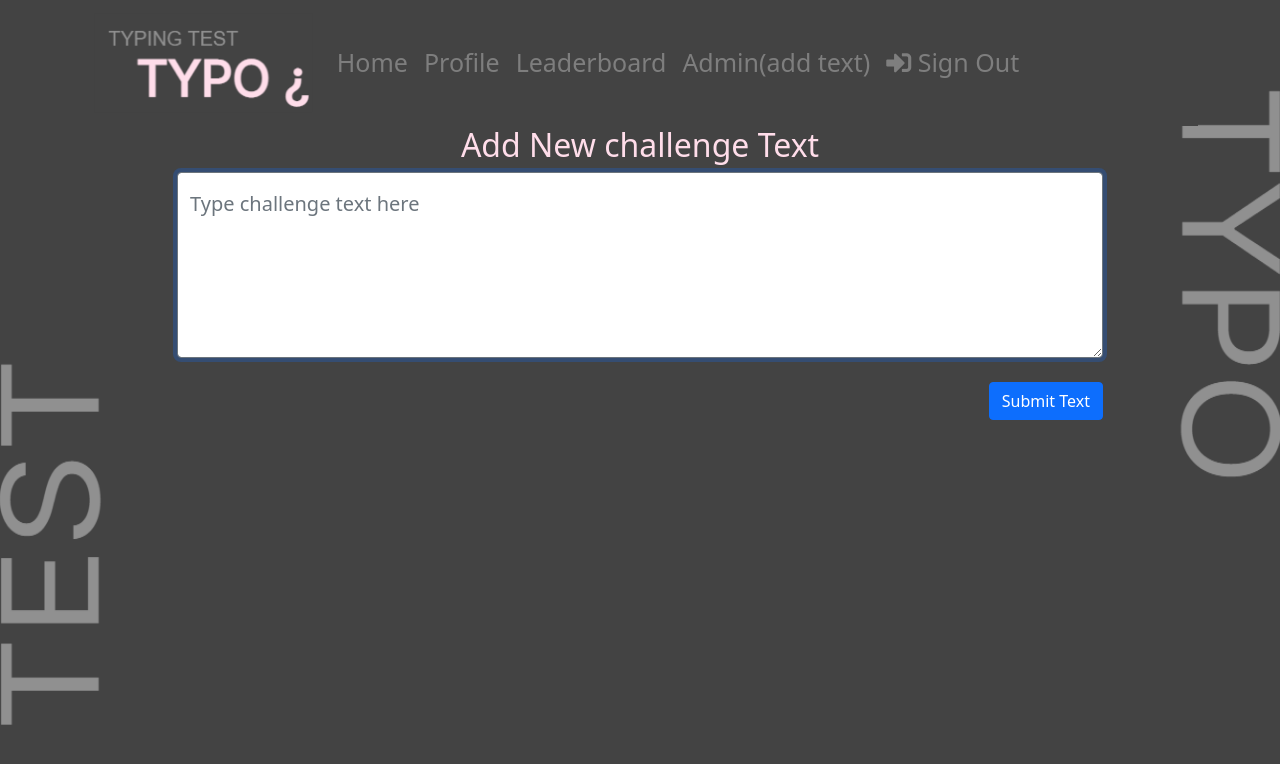
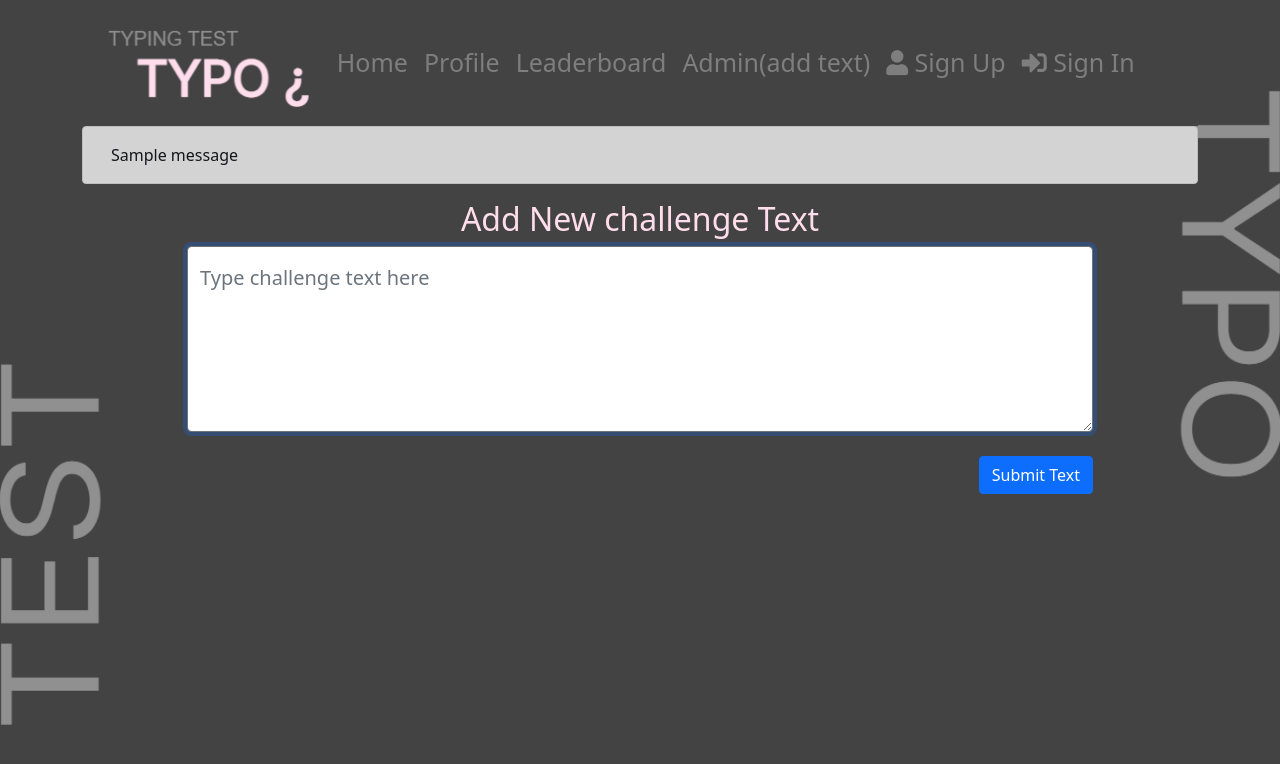
Before and after one commit to Joe-0/TYPO, a Flask app: page /add_challenge_text in a window 1280 px wide. Shown: the top 764 px of the page. Run offline with Flask 2, Linux system fonts and the light colour scheme; one stand-in notice (Sample message) is shown; some libraries are stand-ins or nearby versions.

Commit message:
added some more texts to the csv file. added alerts in adding nex texts and make a subtemplate for that aswell

```diff
--- a/challenge_one.csv
+++ b/challenge_one.csv
@@ -2,3 +2,7 @@
 1,Pride & Prejudice 1,Vanity and pride are different things though the words are often used synonymously. A person may be proud without being vain. Pride relates more to our opinion of ourselves vanity to what we would have others think of us.
 2,Pride & Prejudice 2,There are few people whom I really love and still fewer of whom I think well. The more I see of the world the more am I dissatisfied with it; and every day confirms my belief of the inconsistency of all human characters and of the little dependence that can be placed on the appearance of merit or sense.
 3,Pride & Prejudice 3,There is I believe in every disposition a tendency to some particular evil—a natural defect which not even the best education can overcome.
+4, Random, Please remember do not take life too seriously. You will never get out of it alive. If you feel down like the world is not listening and you feel like crying just remember there is someone out there struggling to pull a push to open door.
+5, Random, Tiny poison dart frogs may be only one inch long but they pack a powerful punch of poison. Weighing less than an ounce these frogs are considered one of Earth's most toxic species.Sedimentary rocks are formed at the surface of the Earth. They are layered accumulations of sediments. If a layer of sediment is buried beneath overlying rock the layer becomes compacted and may form a layer of sedimentary rock. I like chocolate milk.
+6, Random,The asteroid that ended the dinosaurs was technically the highest ratio of killing birds to one stone in Earth's history. A different version of you exists in the minds of everyone who knows you. Once we have self-driving cars wipers will no longer be essential because the car doesn't need a clean windshield to drive. Only humans do. Every word in every language started out as gibberish until one person convinced enough people what they said was a real word. Oreos are overrated
+7, Random,hi i am john and this is a random text with no periods or capitals or commas this is just simply a random text with no hard words that many find challenging to type in due to the unusual order of the letters so i thought id just keep it easy thought thought thought thought thats a easy word to type depending on youre your highest WPM rank
--- a/templates/addtext.html
+++ b/templates/addtext.html
@@ -1,67 +1,10 @@
-<!doctype html>
-<html lang="en">
-
-<head>
-    <!-- Required meta tags -->
-    <meta charset="utf-8">
-    <meta name="viewport" content="width=device-width, initial-scale=1">
-
-    <link rel="stylesheet" href="/static/style/style.css">
-    <!-- Bootstrap CSS -->
-    <link href="https://cdn.jsdelivr.net/npm/bootstrap@5.1.2/dist/css/bootstrap.min.css" rel="stylesheet"
-          integrity="sha384-uWxY/CJNBR+1zjPWmfnSnVxwRheevXITnMqoEIeG1LJrdI0GlVs/9cVSyPYXdcSF" crossorigin="anonymous">
-
-    <!-- <link rel="stylesheet" href="main.css"> do we need this? idk-->
-    <link rel="stylesheet" href="https://use.fontawesome.com/releases/v5.5.0/css/all.css"
-          integrity="sha384-B4dIYHKNBt8Bc12p+WXckhzcICo0wtJAoU8YZTY5qE0Id1GSseTk6S+L3BlXeVIU" crossorigin="anonymous">
-    <link href='https://fonts.googleapis.com/css?family=Raleway' rel='stylesheet'>
-    <link href='https://fonts.googleapis.com/css?family=Open Sans' rel='stylesheet'>
-
-    <title>Typo ¿</title>
-
-</head>
-
-<body style="background-image: url('/static/img/typobackground.PNG'); background-repeat: no-repeat; background-attachment: fixed;  background-size: 100% 100%; ">
-
-
-<div class="container">
-
-    <nav class="navbar navbar-expand-lg navbar-light ">
-        <div class="container-fluid">
-            <a class="navbar-brand" href="#"><img src="/static/img/typo%20logo.png" alt="Typo Logo" height="100"></a>
-            <button class="bg-warning navbar-toggler" type="button" data-bs-toggle="collapse"
-                    data-bs-target="#navbarSupportedContent" aria-controls="navbarSupportedContent"
-                    aria-expanded="false" aria-label="Toggle navigation">
-                <span class="navbar-toggler-icon"></span>
-            </button>
-            <div class="collapse navbar-collapse" id="navbarSupportedContent">
-                <ul class="navbar-nav">
-                    <li class="nav-item active">
-                        <a class="navitm" href="{{ url_for('show_index') }}">Home</a>
-                    </li>
-                    <li class="nav-item">
-                        <a class="navitm" href="{{ url_for('show_index') }}">Profile</a>
-                    </li>
-                    <li class="nav-item">
-                        <a class="navitm" href="{{ url_for('leaderBoard') }}">Leaderboard</a>
-                    </li>
-                    <!-- This is just for testing the add challenge text functionality since login doesn't work yet -->
-                    <li class="nav-item">
-                        <a class="navitm" href="{{ url_for('add_text') }}">Admin(add text)</a>
-                    </li>
-                </ul>
-
-
-                <ul class="nav navbar-nav ">
-                    <li class="nav-item">
-                        <a class="navitm " href="#"><span class="fas fa-sign-in-alt"></span>
-                            Sign Out</a>
-                    </li>
-                </ul>
-
-            </div>
-        </div>
-    </nav>
+{% extends "layout.html" %}
+{% block body %}
+    <div class="row justify-content-center alert alert-dark" role="alert" id="alert_box">
+        {% for message in get_flashed_messages() %}
+            <div class="flash">{{ message }}</div>
+        {% endfor %}
+    </div>
     <div class="d-flex justify-content-center">
         <h2 class="font-weight-bold" style="color: #FFDDEA">Add New challenge Text</h2>
     </div>
@@ -82,14 +25,4 @@
             </form>
         </div>
     </div>
-
-</div>
-
-
-<script src="https://cdn.jsdelivr.net/npm/bootstrap@5.0.0-beta3/dist/js/bootstrap.min.js"
-        integrity="sha384-j0CNLUeiqtyaRmlzUHCPZ+Gy5fQu0dQ6eZ/xAww941Ai1SxSY+0EQqNXNE6DZiVc"
-        crossorigin="anonymous"></script>
-
-
-</body>
-</html>
+{% endblock %}
```
